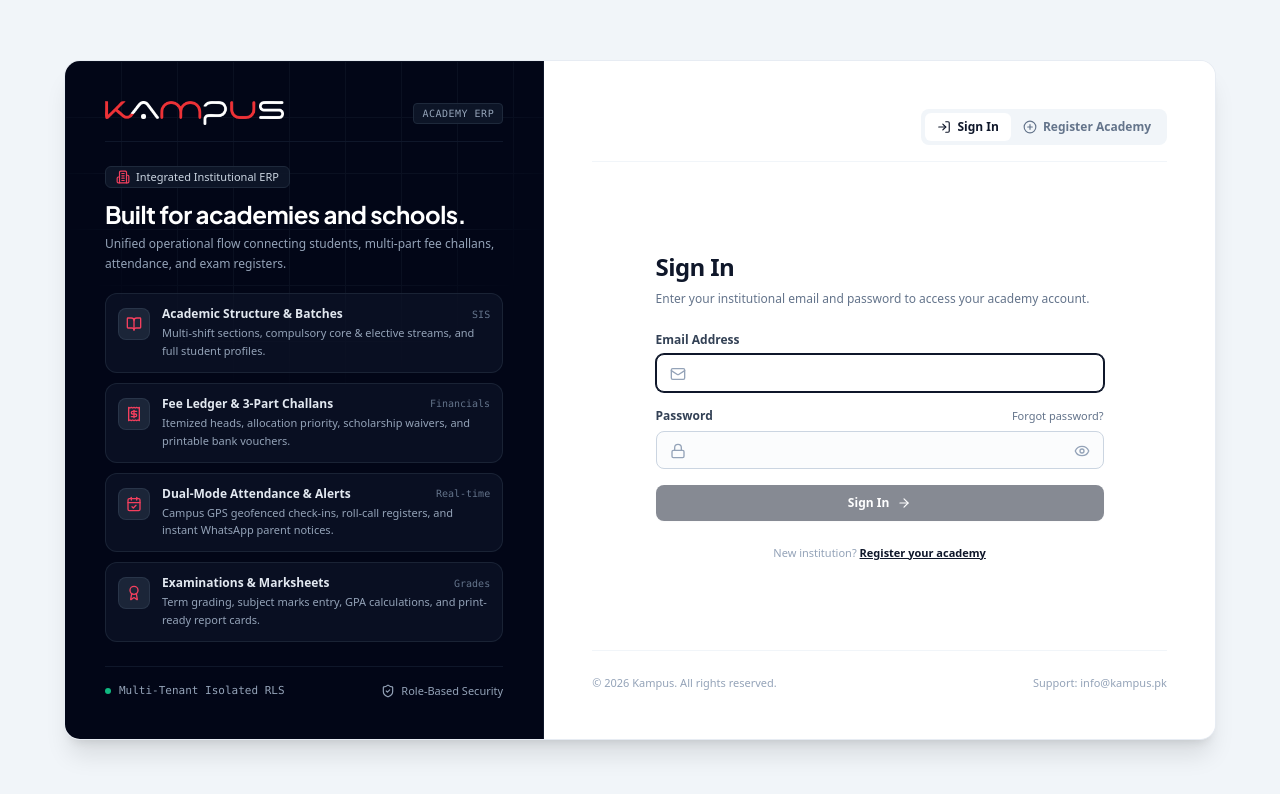
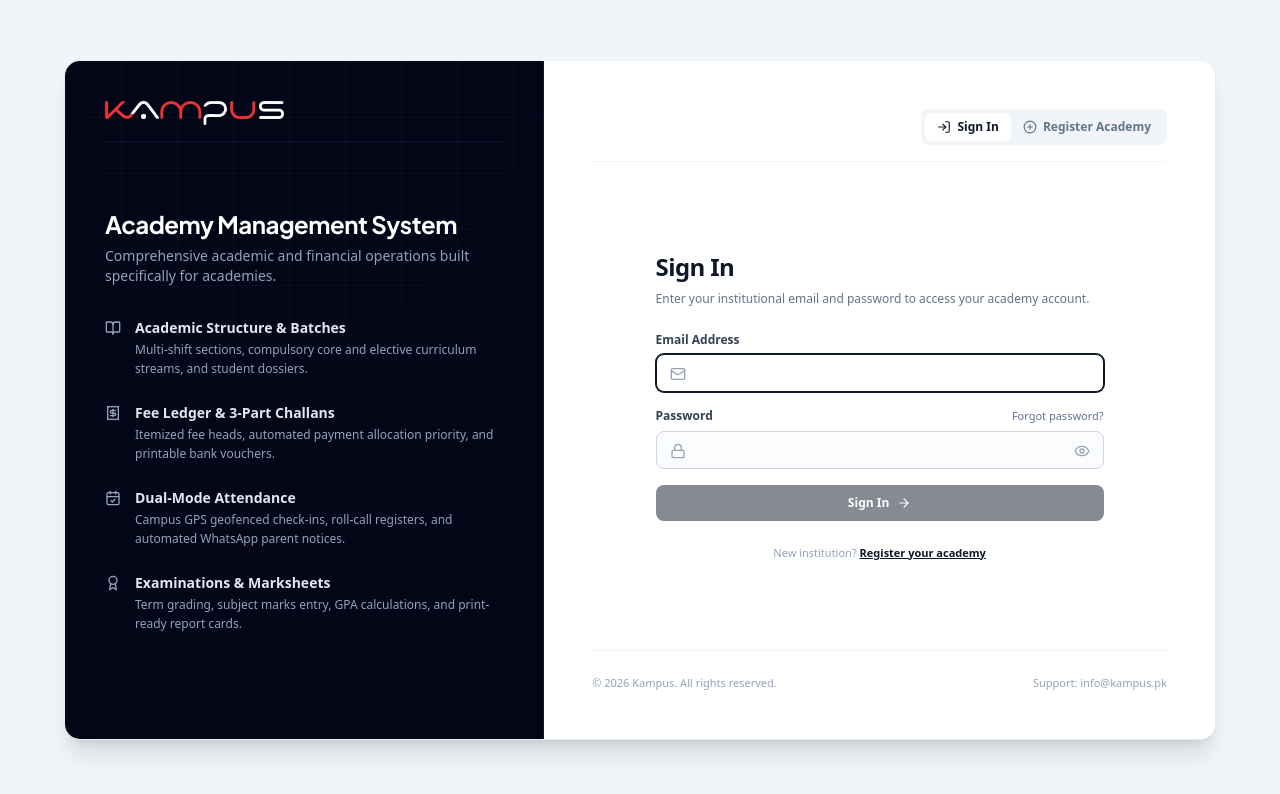
Before and after one commit to adnanfree131-bit/academy-management-system, a React (Vite) app in the folder packages/frontend/: page / in a window 1280 px wide. Shown: the top 794 px of the page. Built offline with nearby package versions, Linux system fonts and the light colour scheme.

Commit message:
fix(ui): eradicate AI slop design, remove school wording, remove top badge and bottom security footer

```diff
--- a/packages/frontend/src/components/LoginModal.tsx
+++ b/packages/frontend/src/components/LoginModal.tsx
@@ -24,8 +24,7 @@ import {
   BookOpen,
   Receipt,
   CalendarCheck,
-  Award,
-  Building2
+  Award
 } from 'lucide-react';
 import { AcademyBranding } from '@apex/shared-types';
 
@@ -386,95 +385,66 @@ export const LoginModal: React.FC = () => {
           <div className="absolute inset-0 bg-[linear-gradient(to_right,#1e293b_1px,transparent_1px),linear-gradient(to_bottom,#1e293b_1px,transparent_1px)] bg-[size:3.5rem_3.5rem] [mask-image:radial-gradient(ellipse_60%_50%_at_50%_0%,#000_70%,transparent_100%)] opacity-30" />
 
           {/* Top Bar: Clean Brand Logo */}
-          <div className="relative z-10 flex items-center justify-between pb-4 border-b border-slate-900">
+          <div className="relative z-10 pb-4 border-b border-slate-900">
             <img src="/kampus-logo-dark.png" alt="Kampus" className="h-6 w-auto object-contain" />
-            <span className="text-[10px] font-mono uppercase tracking-wider text-slate-400 bg-slate-900/90 px-2 py-0.5 rounded border border-slate-800">
-              Academy ERP
-            </span>
           </div>
 
           {/* Middle Live Showcase: Features on Platform Sign-in, Branding on Tenant/Registration */}
           {isPlatformSignIn ? (
-            <div className="relative z-10 my-auto py-4 flex flex-col justify-center">
-              {/* Category / Intro */}
-              <div className="mb-5">
-                <div className="inline-flex items-center gap-1.5 px-2.5 py-0.5 rounded-md bg-slate-900/90 border border-slate-800 text-[11px] font-medium text-slate-300 mb-2.5">
-                  <Building2 className="w-3.5 h-3.5 text-rose-500" />
-                  <span>Integrated Institutional ERP</span>
-                </div>
-                <h2 className="text-xl sm:text-2xl font-bold tracking-tight text-white font-brand leading-snug">
-                  Built for academies and schools.
+            <div className="relative z-10 my-auto py-6">
+              <div className="mb-8">
+                <h2 className="text-xl sm:text-2xl font-bold tracking-tight text-white font-brand">
+                  Academy Management System
                 </h2>
-                <p className="text-xs text-slate-400 mt-1 leading-relaxed">
-                  Unified operational flow connecting students, multi-part fee challans, attendance, and exam registers.
+                <p className="text-xs sm:text-sm text-slate-400 mt-1.5 leading-relaxed">
+                  Comprehensive academic and financial operations built specifically for academies.
                 </p>
               </div>
 
-              {/* Feature Cards Stack */}
-              <div className="space-y-2.5">
-                <div className="p-3 rounded-xl bg-slate-900/60 border border-slate-800/80 hover:border-slate-700/80 transition-all flex items-start gap-3">
-                  <div className="w-8 h-8 rounded-lg bg-slate-800/90 border border-slate-700/60 flex items-center justify-center shrink-0 text-rose-500 mt-0.5">
-                    <BookOpen className="w-4 h-4" />
-                  </div>
-                  <div className="flex-1 min-w-0">
-                    <div className="flex items-center justify-between gap-2">
-                      <h3 className="text-xs font-semibold text-slate-200">
+              <div className="space-y-6">
+                <div className="flex items-start gap-3.5">
+                  <BookOpen className="w-4 h-4 text-slate-400 mt-0.5 shrink-0" />
+                  <div>
+                    <h3 className="text-xs sm:text-sm font-semibold text-slate-200">
                       Academic Structure & Batches
                     </h3>
-                      <span className="text-[10px] font-mono text-slate-500">SIS</span>
-                    </div>
-                    <p className="text-[11px] text-slate-400 mt-0.5 leading-relaxed">
-                      Multi-shift sections, compulsory core & elective streams, and full student profiles.
+                    <p className="text-xs text-slate-400 mt-0.5 leading-relaxed">
+                      Multi-shift sections, compulsory core and elective curriculum streams, and student dossiers.
                     </p>
                   </div>
                 </div>
 
-                <div className="p-3 rounded-xl bg-slate-900/60 border border-slate-800/80 hover:border-slate-700/80 transition-all flex items-start gap-3">
-                  <div className="w-8 h-8 rounded-lg bg-slate-800/90 border border-slate-700/60 flex items-center justify-center shrink-0 text-rose-500 mt-0.5">
-                    <Receipt className="w-4 h-4" />
-                  </div>
-                  <div className="flex-1 min-w-0">
-                    <div className="flex items-center justify-between gap-2">
-                      <h3 className="text-xs font-semibold text-slate-200">
+                <div className="flex items-start gap-3.5">
+                  <Receipt className="w-4 h-4 text-slate-400 mt-0.5 shrink-0" />
+                  <div>
+                    <h3 className="text-xs sm:text-sm font-semibold text-slate-200">
                       Fee Ledger & 3-Part Challans
                     </h3>
-                      <span className="text-[10px] font-mono text-slate-500">Financials</span>
-                    </div>
-                    <p className="text-[11px] text-slate-400 mt-0.5 leading-relaxed">
-                      Itemized heads, allocation priority, scholarship waivers, and printable bank vouchers.
+                    <p className="text-xs text-slate-400 mt-0.5 leading-relaxed">
+                      Itemized fee heads, automated payment allocation priority, and printable bank vouchers.
                     </p>
                   </div>
                 </div>
 
-                <div className="p-3 rounded-xl bg-slate-900/60 border border-slate-800/80 hover:border-slate-700/80 transition-all flex items-start gap-3">
-                  <div className="w-8 h-8 rounded-lg bg-slate-800/90 border border-slate-700/60 flex items-center justify-center shrink-0 text-rose-500 mt-0.5">
-                    <CalendarCheck className="w-4 h-4" />
-                  </div>
-                  <div className="flex-1 min-w-0">
-                    <div className="flex items-center justify-between gap-2">
-                      <h3 className="text-xs font-semibold text-slate-200">
-                        Dual-Mode Attendance & Alerts
+                <div className="flex items-start gap-3.5">
+                  <CalendarCheck className="w-4 h-4 text-slate-400 mt-0.5 shrink-0" />
+                  <div>
+                    <h3 className="text-xs sm:text-sm font-semibold text-slate-200">
+                      Dual-Mode Attendance
                     </h3>
-                      <span className="text-[10px] font-mono text-slate-500">Real-time</span>
-                    </div>
-                    <p className="text-[11px] text-slate-400 mt-0.5 leading-relaxed">
-                      Campus GPS geofenced check-ins, roll-call registers, and instant WhatsApp parent notices.
+                    <p className="text-xs text-slate-400 mt-0.5 leading-relaxed">
+                      Campus GPS geofenced check-ins, roll-call registers, and automated WhatsApp parent notices.
                     </p>
                   </div>
                 </div>
 
-                <div className="p-3 rounded-xl bg-slate-900/60 border border-slate-800/80 hover:border-slate-700/80 transition-all flex items-start gap-3">
-                  <div className="w-8 h-8 rounded-lg bg-slate-800/90 border border-slate-700/60 flex items-center justify-center shrink-0 text-rose-500 mt-0.5">
-                    <Award className="w-4 h-4" />
-                  </div>
-                  <div className="flex-1 min-w-0">
-                    <div className="flex items-center justify-between gap-2">
-                      <h3 className="text-xs font-semibold text-slate-200">
+                <div className="flex items-start gap-3.5">
+                  <Award className="w-4 h-4 text-slate-400 mt-0.5 shrink-0" />
+                  <div>
+                    <h3 className="text-xs sm:text-sm font-semibold text-slate-200">
                       Examinations & Marksheets
                     </h3>
-                      <span className="text-[10px] font-mono text-slate-500">Grades</span>
-                    </div>
-                    <p className="text-[11px] text-slate-400 mt-0.5 leading-relaxed">
+                    <p className="text-xs text-slate-400 mt-0.5 leading-relaxed">
                       Term grading, subject marks entry, GPA calculations, and print-ready report cards.
                     </p>
                   </div>
@@ -531,18 +501,6 @@ export const LoginModal: React.FC = () => {
               </div>
             </div>
           )}
-
-          {/* Bottom Bar: Trust / Security Assurance */}
-          <div className="relative z-10 pt-4 border-t border-slate-900 flex items-center justify-between text-[11px] text-slate-500">
-            <div className="flex items-center gap-2">
-              <span className="w-1.5 h-1.5 rounded-full bg-emerald-500 animate-pulse" />
-              <span className="font-mono text-slate-400">Multi-Tenant Isolated RLS</span>
-            </div>
-            <div className="flex items-center gap-1.5 text-slate-400">
-              <ShieldCheck className="w-3.5 h-3.5 text-slate-400" />
-              <span>Role-Based Security</span>
-            </div>
-          </div>
 
         </div>
 
```
Lines whose indentation alone changed are shown as unchanged.
